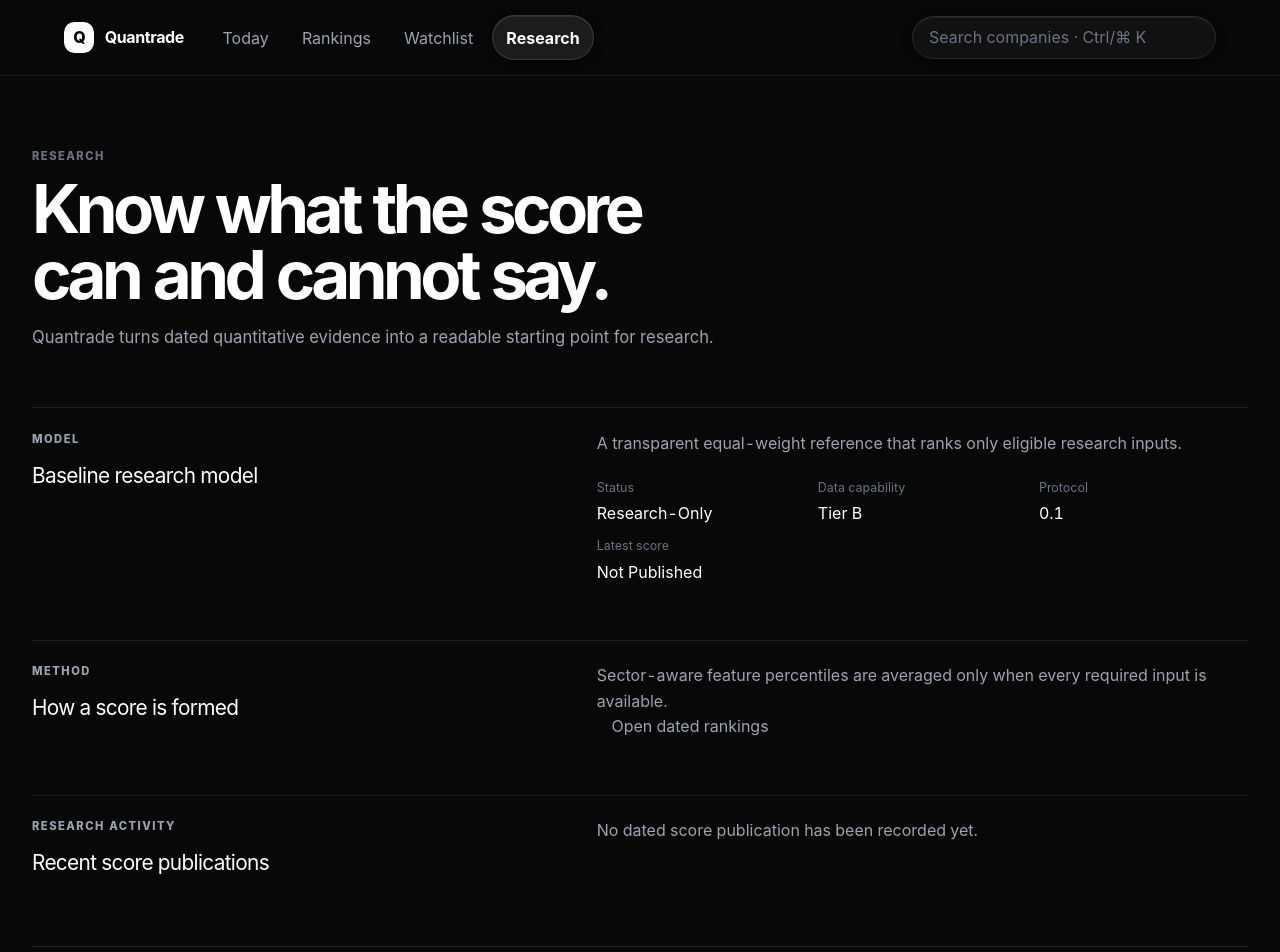
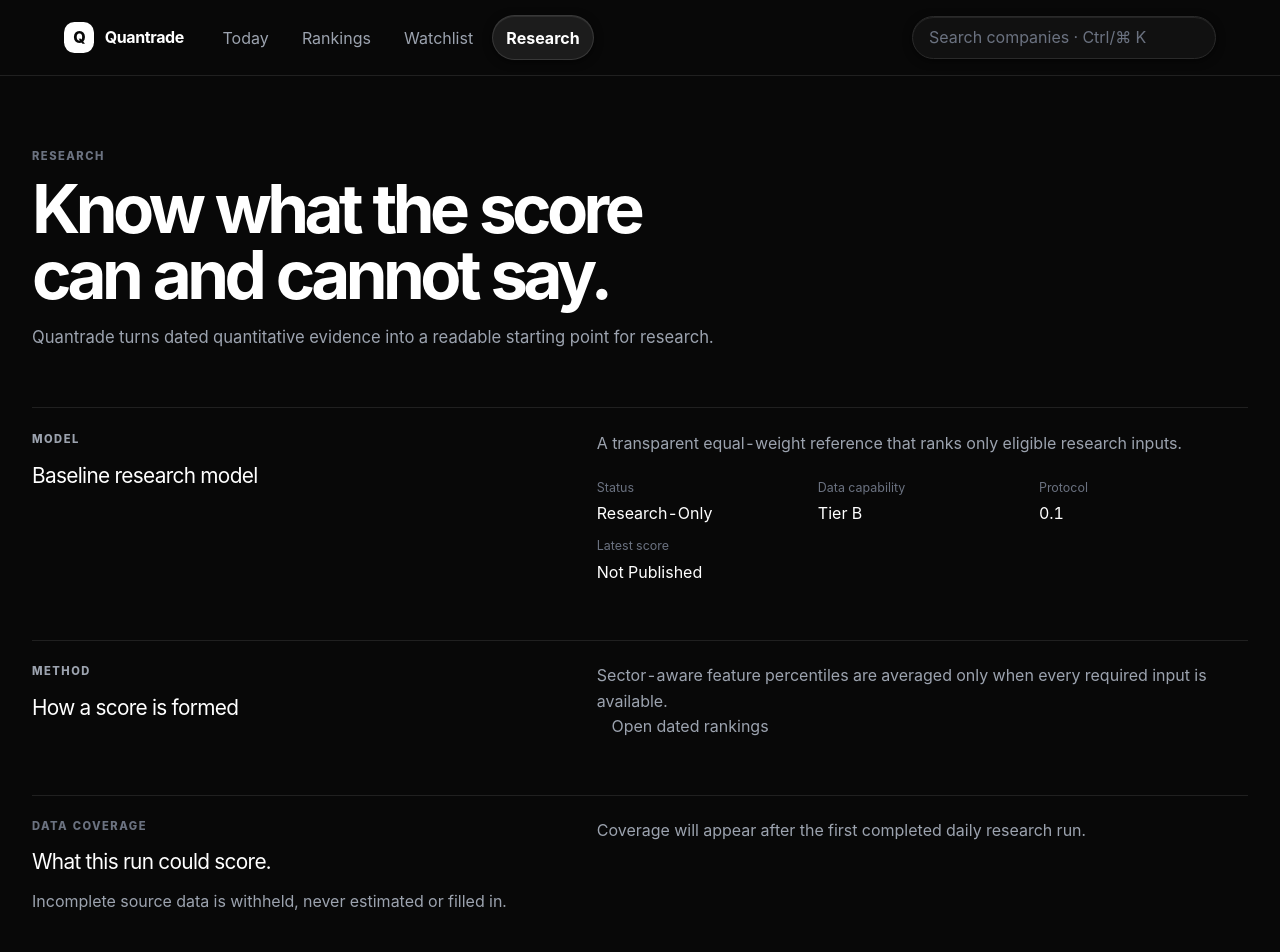
Before and after one commit to mobyyyc/Quantrade, a Next.js app in the folder apps/web/: page /research in a window 1280 px wide. Shown: the top 952 px of the page. Built offline with nearby package versions, Linux system fonts and the light colour scheme; no server answers; the database is empty.

Commit message:
feat: add research coverage health

```diff
--- a/apps/web/src/app/globals.css
+++ b/apps/web/src/app/globals.css
@@ -241,6 +241,20 @@
 .methodology dl { display: grid; grid-template-columns: repeat(3, 1fr); gap: .75rem; margin-top: 1.4rem; }
 .methodology dt { color: var(--subtle); font-size: .78rem; }
 .methodology dd { margin: .25rem 0 0; color: var(--foreground); text-transform: capitalize; }
+.coverage-health { display: grid; grid-template-columns: minmax(0, .9fr) minmax(0, 1.1fr); gap: 2rem; }
+.coverage-health > div > p:not(.eyebrow) { color: var(--muted); line-height: 1.6; }
+.coverage-date { margin-bottom: 1rem; color: var(--subtle) !important; font-size: .82rem; }
+.coverage-metrics { display: grid; grid-template-columns: repeat(3, minmax(0, 1fr)); gap: .75rem; margin: 0; padding: 1.05rem 0; border-top: 1px solid var(--line-soft); border-bottom: 1px solid var(--line-soft); }
+.coverage-metrics dt { color: var(--subtle); font-size: .72rem; font-weight: 730; letter-spacing: .08em; text-transform: uppercase; }
+.coverage-metrics dd { margin: .35rem 0 .08rem; color: var(--foreground); font-size: 1.45rem; font-weight: 730; letter-spacing: -.05em; }
+.coverage-metrics span { color: var(--muted); font-size: .75rem; line-height: 1.35; }
+.coverage-gates { margin-top: 1.1rem; }
+.coverage-gates > p { margin-bottom: .55rem; color: var(--subtle) !important; font-size: .75rem; font-weight: 730; letter-spacing: .08em; text-transform: uppercase; }
+.coverage-gates ul { margin: 0; padding: 0; list-style: none; }
+.coverage-gates li { display: flex; justify-content: space-between; gap: 1rem; padding: .55rem 0; border-top: 1px solid var(--line-soft); }
+.coverage-gates li span { color: var(--muted); font-size: .84rem; }
+.coverage-gates li strong { color: var(--foreground); font-size: .84rem; font-weight: 650; white-space: nowrap; }
+.coverage-complete { margin: 1rem 0 0; color: var(--muted) !important; }
 .plain-list { margin: 0; padding: 0; list-style: none; display: grid; gap: .8rem; }
 .plain-list li { position: relative; padding-left: 1rem; }
 .plain-list li::before { content: "•"; position: absolute; left: 0; color: var(--subtle); }
@@ -326,8 +340,9 @@
   .stock-overview-item:nth-last-child(-n + 2) { border-bottom: 0; }
   .stock-overview-item:last-child { padding-right: 0; }
   .detail-context { grid-template-columns: auto 1fr; column-gap: 1rem; text-align: left; }
-  .evidence-list li, .split-note, .methodology { grid-template-columns: 1fr; gap: .5rem; }
+  .evidence-list li, .split-note, .methodology, .coverage-health { grid-template-columns: 1fr; gap: .5rem; }
   .methodology dl { grid-template-columns: 1fr; }
+  .coverage-metrics { grid-template-columns: repeat(3, minmax(0, 1fr)); }
   .price-panel-heading { flex-direction: column; align-items: flex-start; }
   .price-change { justify-items: start; text-align: left; }
   .price-chart { height: 12rem; }
--- a/apps/web/src/app/research/page.tsx
+++ b/apps/web/src/app/research/page.tsx
@@ -1,9 +1,26 @@
 import Link from "next/link";
 import { AppShell } from "@/components/app-shell";
 import { formatResearchDate } from "@/lib/format";
-import { getLatestDatedScores, getLatestPaperPortfolio, getModelCard, getRecentScoreRuns, ResearchReadModelError, type ScoreRunSummary } from "@/lib/research-read-model";
+import { getLatestDatedScores, getLatestPaperPortfolio, getModelCard, getRecentScoreRuns, ResearchReadModelError, type DatedScore, type ScoreRunSummary } from "@/lib/research-read-model";
 
 export const dynamic = "force-dynamic";
+
+function coverageGate(reason?: string) {
+  if (reason?.includes("EntityCommonStockSharesOutstanding")) return "Reported share count";
+  if (reason?.includes("NetIncomeLoss") || reason?.includes("ProfitLoss")) return "Annual net income";
+  if (reason?.toLowerCase().includes("asset")) return "Annual total assets";
+  if (reason?.includes("completed split-adjusted sessions")) return "Price-history window";
+  return "Other data-quality gate";
+}
+
+function coverageBreakdown(scores: DatedScore[]) {
+  const withheld = scores.filter((score) => !score.eligible);
+  return [...withheld.reduce((counts, score) => {
+    const gate = coverageGate(score.unavailableReason);
+    counts.set(gate, (counts.get(gate) ?? 0) + 1);
+    return counts;
+  }, new Map<string, number>())].sort(([, left], [, right]) => right - left);
+}
 
 export default async function ResearchPage() {
   let card = null;
@@ -17,10 +34,16 @@
     latestScores = await getLatestDatedScores();
     recentRuns = await getRecentScoreRuns();
   } catch (error) { unavailable = error instanceof ResearchReadModelError; }
+  const coverage = latestScores?.scores ?? [];
+  const eligibleCount = coverage.filter((score) => score.eligible).length;
+  const withheldCount = coverage.length - eligibleCount;
+  const coveragePercent = coverage.length ? Math.round((eligibleCount / coverage.length) * 100) : 0;
+  const gateBreakdown = coverageBreakdown(coverage).slice(0, 3);
   return <AppShell current="/research">
     <section className="page-intro compact"><p className="eyebrow">RESEARCH</p><h1>Know what the score can and cannot say.</h1><p className="lede">Quantrade turns dated quantitative evidence into a readable starting point for research.</p></section>
     <section className="content-section methodology"><div><p className="eyebrow">MODEL</p><h2>{card?.modelVersion ?? "Baseline research model"}</h2></div><div><p>{card?.purpose ?? "A transparent equal-weight reference that ranks only eligible research inputs."}</p><dl><div><dt>Status</dt><dd>{card?.status?.replaceAll("_", " ") ?? "Research-only"}</dd></div><div><dt>Data capability</dt><dd>Tier {card?.dataCapabilityTier ?? "B"}</dd></div><div><dt>Protocol</dt><dd>{card?.protocolVersion ?? "0.1"}</dd></div><div><dt>Latest score</dt><dd>{latestScores ? formatResearchDate(latestScores.scoreDate) : "Not published"}</dd></div></dl></div></section>
     <section className="content-section methodology"><div><p className="eyebrow">METHOD</p><h2>How a score is formed</h2></div><div><p>{card?.methodology ?? "Sector-aware feature percentiles are averaged only when every required input is available."}</p><Link href="/rankings" className="text-link">Open dated rankings</Link></div></section>
+    <section className="content-section coverage-health"><div><p className="eyebrow">DATA COVERAGE</p><h2>What this run could score.</h2><p>Incomplete source data is withheld, never estimated or filled in.</p></div><div>{coverage.length ? <><p className="coverage-date">Latest completed run, {formatResearchDate(latestScores!.scoreDate)}</p><dl className="coverage-metrics"><div><dt>Eligible</dt><dd>{eligibleCount}</dd><span>published scores</span></div><div><dt>Withheld</dt><dd>{withheldCount}</dd><span>quality-gated names</span></div><div><dt>Coverage</dt><dd>{coveragePercent}%</dd><span>of this run</span></div></dl>{withheldCount ? <div className="coverage-gates"><p>Most common gates</p><ul>{gateBreakdown.map(([gate, count]) => <li key={gate}><span>{gate}</span><strong>{count} {count === 1 ? "name" : "names"}</strong></li>)}</ul></div> : <p className="coverage-complete">Every company in this run met the required data-quality gates.</p>}</> : <p className="quiet-copy">Coverage will appear after the first completed daily research run.</p>}</div></section>
     <section className="content-section methodology"><div><p className="eyebrow">RESEARCH ACTIVITY</p><h2>Recent score publications</h2></div><div>{recentRuns.length ? <ul className="publication-list">{recentRuns.map((run) => <li key={run.scoreDate}><strong>{formatResearchDate(run.scoreDate)}</strong><span>{run.eligibleCount} eligible names</span></li>)}</ul> : <p>No dated score publication has been recorded yet.</p>}</div></section>
     <section className="content-section methodology" id="track-record"><div><p className="eyebrow">TRACK RECORD</p><h2>Paper portfolio</h2></div><div>{portfolio ? <><p>A dated research basket, scored {formatResearchDate(portfolio.scoreDate)} and executed at the following regular-session open on {formatResearchDate(portfolio.executionDate)}.</p><dl><div><dt>Starting NAV</dt><dd>${Number(portfolio.startingNav).toLocaleString("en-CA")}</dd></div><div><dt>Positions</dt><dd>{portfolio.positions.length}</dd></div></dl></> : <p>No paper portfolio is published yet. This record appears only after an eligible score run can be executed under the documented next-session rule.</p>}</div></section>
     <section className="content-section methodology"><div><p className="eyebrow">LIMITS</p><h2>Read uncertainty plainly.</h2></div><div><ul className="plain-list">{card?.limitations?.map((limitation) => <li key={limitation}>{limitation}</li>) ?? <><li>Tier B data does not verify historical constituent or delisting coverage.</li><li>A research score is not investment advice, a prediction, or a guarantee.</li><li>Unavailable data blocks publication instead of being substituted.</li></>}</ul>{unavailable && <p className="inline-notice">The stored model card is unavailable until the research database is connected.</p>}</div></section>
```
